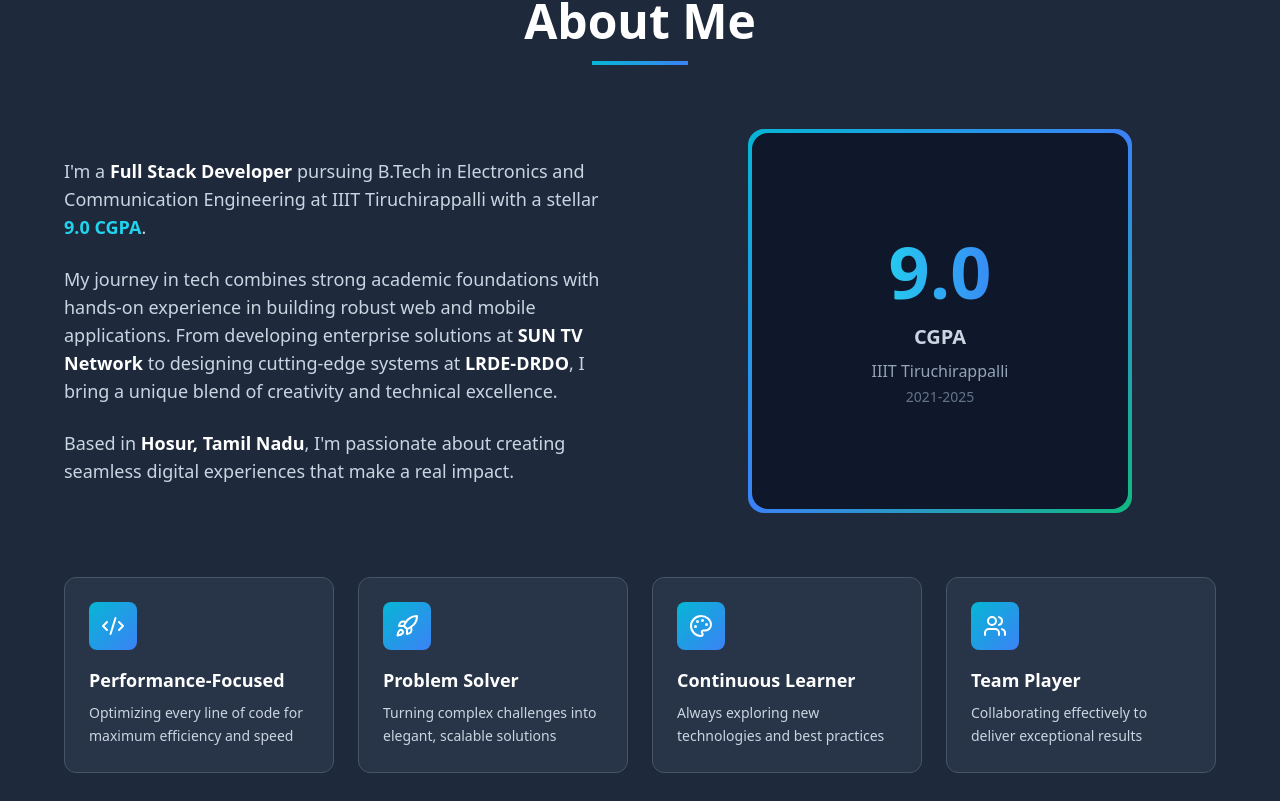
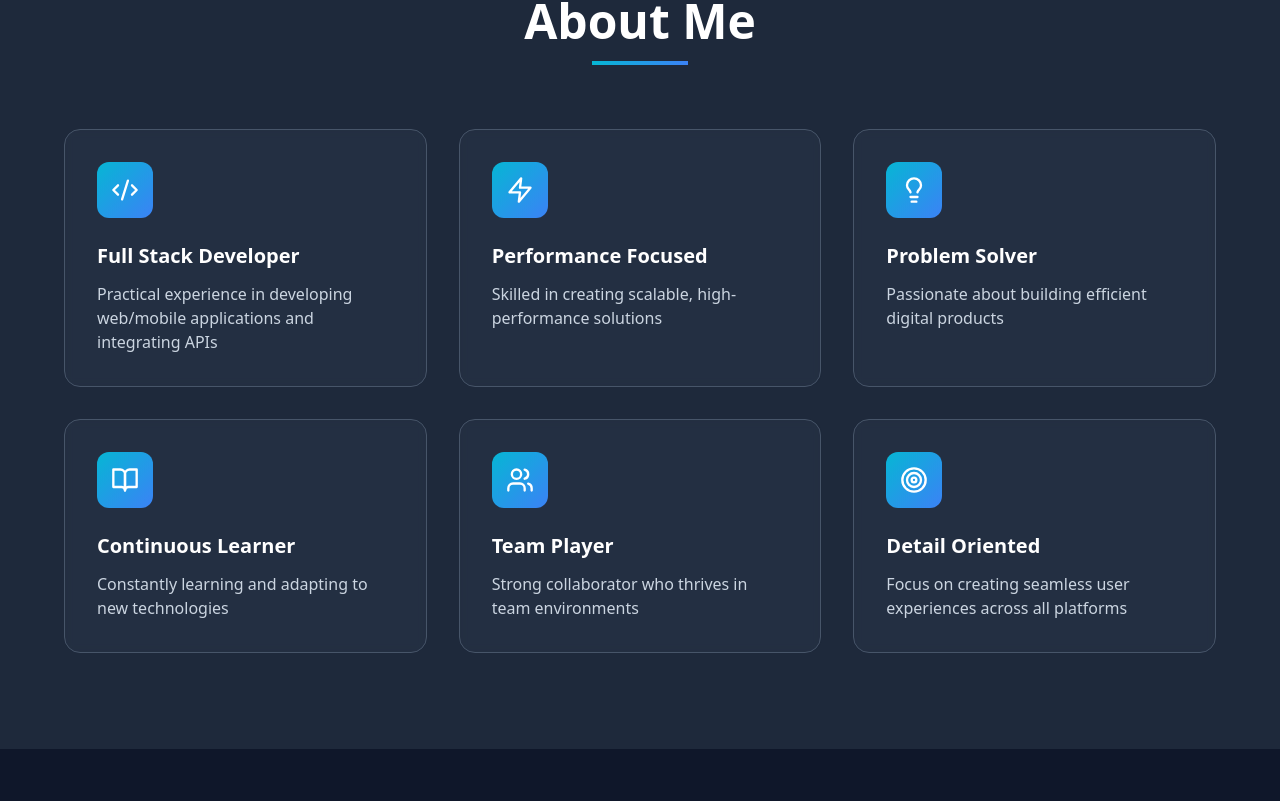
Before and after one commit to afriths/AfrithPortfolio, a React (Vite) app: page / in a window 1280 px wide. Shown: the part 899-1700 px from the top of the page. Built offline with nearby package versions, Linux system fonts and the light colour scheme.

Commit message:
Updated About.tsx

```diff
--- a/src/components/About.tsx
+++ b/src/components/About.tsx
@@ -1,26 +1,36 @@
-import { Code2, Palette, Rocket, Users } from 'lucide-react';
+import { Code2, Zap, Lightbulb, BookOpen, Users, Target } from 'lucide-react';
 
 export default function About() {
   const traits = [
     {
       icon: Code2,
-      title: 'Performance-Focused',
-      description: 'Optimizing every line of code for maximum efficiency and speed'
+      title: 'Full Stack Developer',
+      description: 'Practical experience in developing web/mobile applications and integrating APIs'
     },
     {
-      icon: Rocket,
-      title: 'Problem Solver',
-      description: 'Turning complex challenges into elegant, scalable solutions'
+      icon: Zap,
+      title: 'Performance Focused',
+      description: 'Skilled in creating scalable, high-performance solutions'
     },
     {
-      icon: Palette,
+      icon: Lightbulb,
+      title: 'Problem Solver',
+      description: 'Passionate about building efficient digital products'
+    },
+    {
+      icon: BookOpen,
       title: 'Continuous Learner',
-      description: 'Always exploring new technologies and best practices'
+      description: 'Constantly learning and adapting to new technologies'
     },
     {
       icon: Users,
       title: 'Team Player',
-      description: 'Collaborating effectively to deliver exceptional results'
+      description: 'Strong collaborator who thrives in team environments'
+    },
+    {
+      icon: Target,
+      title: 'Detail Oriented',
+      description: 'Focus on creating seamless user experiences across all platforms'
     }
   ];
 
@@ -35,48 +45,19 @@ export default function About() {
             <div className="w-24 h-1 bg-gradient-to-r from-cyan-500 to-blue-500 mx-auto"></div>
           </div>
 
-          <div className="grid md:grid-cols-2 gap-8 md:gap-12 items-center mb-12 md:mb-16">
-            <div className="space-y-4 md:space-y-6 order-2 md:order-1">
-              <p className="text-base md:text-lg text-slate-300 leading-relaxed">
-                I'm a <span className="font-semibold text-white">Full Stack Developer</span> pursuing B.Tech in Electronics and Communication Engineering at IIIT Tiruchirappalli with a stellar <span className="font-semibold text-cyan-400">9.0 CGPA</span>.
-              </p>
-              <p className="text-base md:text-lg text-slate-300 leading-relaxed">
-                My journey in tech combines strong academic foundations with hands-on experience in building robust web and mobile applications. From developing enterprise solutions at <span className="font-semibold text-white">SUN TV Network</span> to designing cutting-edge systems at <span className="font-semibold text-white">LRDE-DRDO</span>, I bring a unique blend of creativity and technical excellence.
-              </p>
-              <p className="text-base md:text-lg text-slate-300 leading-relaxed">
-                Based in <span className="font-semibold text-white">Hosur, Tamil Nadu</span>, I'm passionate about creating seamless digital experiences that make a real impact.
-              </p>
-            </div>
-
-            <div className="relative order-1 md:order-2">
-              <div className="aspect-square max-w-sm mx-auto rounded-2xl bg-gradient-to-br from-cyan-500 via-blue-500 to-emerald-500 p-1">
-                <div className="w-full h-full bg-slate-900 rounded-2xl flex items-center justify-center">
-                  <div className="text-center px-4">
-                    <div className="text-5xl sm:text-6xl md:text-7xl font-bold bg-clip-text text-transparent bg-gradient-to-r from-cyan-400 to-blue-500 mb-3 md:mb-4">
-                      9.0
-                    </div>
-                    <div className="text-slate-300 text-lg md:text-xl font-semibold">CGPA</div>
-                    <div className="text-slate-400 mt-2 text-sm md:text-base">IIIT Tiruchirappalli</div>
-                    <div className="text-slate-500 text-xs md:text-sm mt-1">2021-2025</div>
-                  </div>
-                </div>
-              </div>
-            </div>
-          </div>
-
-          <div className="grid grid-cols-1 sm:grid-cols-2 lg:grid-cols-4 gap-4 md:gap-6">
+          <div className="grid grid-cols-1 sm:grid-cols-2 lg:grid-cols-3 gap-6 md:gap-8">
             {traits.map((trait, index) => {
               const Icon = trait.icon;
               return (
                 <div
                   key={index}
-                  className="bg-slate-700/50 rounded-xl p-5 md:p-6 backdrop-blur-sm hover:bg-slate-700 transform hover:-translate-y-2 transition-all duration-300 border border-slate-600"
+                  className="bg-slate-700/30 rounded-2xl p-6 md:p-8 backdrop-blur-sm hover:bg-slate-700/50 transform hover:-translate-y-2 transition-all duration-300 border border-slate-600 hover:border-cyan-500/50"
                 >
-                  <div className="w-12 h-12 bg-gradient-to-br from-cyan-500 to-blue-500 rounded-lg flex items-center justify-center mb-4">
-                    <Icon className="w-6 h-6 text-white" />
+                  <div className="w-14 h-14 bg-gradient-to-br from-cyan-500 to-blue-500 rounded-xl flex items-center justify-center mb-4 md:mb-6">
+                    <Icon className="w-7 h-7 text-white" />
                   </div>
-                  <h3 className="text-base md:text-lg font-bold text-white mb-2">{trait.title}</h3>
-                  <p className="text-slate-300 text-sm leading-relaxed">{trait.description}</p>
+                  <h3 className="text-lg md:text-xl font-bold text-white mb-3">{trait.title}</h3>
+                  <p className="text-slate-300 text-sm md:text-base leading-relaxed">{trait.description}</p>
                 </div>
               );
             })}
--- a/src/components/Education.tsx
+++ b/src/components/Education.tsx
@@ -1,10 +1,34 @@
-import { GraduationCap, Award, BookOpen, Calendar } from 'lucide-react';
+import { GraduationCap, Award, Calendar } from 'lucide-react';
 
 export default function Education() {
+  const education = [
+    {
+      degree: 'B.Tech in Electronics and Communication Engineering',
+      institution: 'Indian Institute of Information Technology, Tiruchirappalli',
+      duration: '2021 - 2025',
+      performance: 'CGPA 9.0',
+      color: 'from-cyan-500 to-blue-500'
+    },
+    {
+      degree: 'XII (Senior Secondary)',
+      institution: 'Asian Christian High School, Hosur',
+      duration: '2020 - 2021',
+      performance: '95.4%',
+      color: 'from-blue-500 to-emerald-500'
+    },
+    {
+      degree: 'X (Secondary)',
+      institution: 'Asian Christian High School, Hosur',
+      duration: '2018 - 2019',
+      performance: '95.6%',
+      color: 'from-emerald-500 to-teal-500'
+    }
+  ];
+
   return (
     <section id="education" className="py-16 md:py-24 bg-slate-900">
       <div className="container mx-auto px-4 sm:px-6">
-        <div className="max-w-6xl mx-auto">
+        <div className="max-w-5xl mx-auto">
           <div className="text-center mb-12 md:mb-16">
             <h2 className="text-3xl sm:text-4xl md:text-5xl font-bold mb-4 text-white">
               Education
@@ -12,87 +36,37 @@ export default function Education() {
             <div className="w-24 h-1 bg-gradient-to-r from-cyan-500 to-blue-500 mx-auto"></div>
           </div>
 
-          <div className="bg-slate-800/50 rounded-3xl shadow-2xl overflow-hidden border border-slate-700 backdrop-blur-sm">
-            <div className="md:flex">
-              <div className="md:w-2/5 bg-gradient-to-br from-cyan-500 via-blue-500 to-emerald-500 p-8 md:p-12 flex items-center justify-center">
-                <div className="text-center">
-                  <div className="w-20 h-20 md:w-24 md:h-24 bg-white/20 backdrop-blur-sm rounded-full flex items-center justify-center mx-auto mb-4 md:mb-6 border-4 border-white/30">
-                    <GraduationCap className="w-10 h-10 md:w-12 md:h-12 text-white" />
-                  </div>
-                  <h3 className="text-2xl md:text-3xl font-bold text-white mb-2">B.Tech</h3>
-                  <p className="text-cyan-100 text-base md:text-lg px-4">Electronics and Communication Engineering</p>
-                </div>
-              </div>
+          <div className="relative">
+            <div className="absolute left-4 md:left-8 top-0 bottom-0 w-0.5 bg-gradient-to-b from-cyan-500 via-blue-500 to-emerald-500"></div>
 
-              <div className="md:w-3/5 p-6 md:p-12">
-                <div className="space-y-6 md:space-y-8">
-                  <div>
-                    <h4 className="text-xl md:text-2xl font-bold text-white mb-2">
-                      Indian Institute of Information Technology, Tiruchirappalli
-                    </h4>
-                    <div className="flex items-center gap-2 text-slate-400 mb-4 md:mb-6">
-                      <Calendar className="w-4 h-4 flex-shrink-0" />
-                      <span className="text-sm md:text-base">2021 - 2025</span>
+            <div className="space-y-8 md:space-y-12">
+              {education.map((edu, index) => (
+                <div key={index} className="relative pl-12 md:pl-20">
+                  <div className="absolute left-2.5 md:left-5 top-2 w-3 h-3 md:w-4 md:h-4 bg-gradient-to-r from-cyan-500 to-blue-500 rounded-full border-4 border-slate-900 z-10"></div>
+
+                  <div className="bg-slate-800/50 rounded-2xl p-5 md:p-8 backdrop-blur-sm hover:bg-slate-800 transition-all duration-300 border border-slate-700 hover:border-cyan-500/50 transform hover:-translate-y-1">
+                    <div className={`inline-block px-3 py-1 md:px-4 md:py-1 bg-gradient-to-r ${edu.color} rounded-full text-white text-xs md:text-sm font-semibold mb-3 md:mb-4`}>
+                      {edu.duration}
+                    </div>
+
+                    <h3 className="text-xl md:text-2xl font-bold text-white mb-2">
+                      {edu.degree}
+                    </h3>
+
+                    <div className="flex flex-col sm:flex-row sm:items-center gap-2 sm:gap-4 mb-3 md:mb-4">
+                      <div className="flex items-center gap-2 text-cyan-400">
+                        <GraduationCap className="w-4 h-4 flex-shrink-0" />
+                        <span className="font-semibold text-sm md:text-base">{edu.institution}</span>
+                      </div>
+                    </div>
+
+                    <div className="flex items-center gap-2">
+                      <Award className="w-5 h-5 text-emerald-400 flex-shrink-0" />
+                      <span className="text-slate-300 font-semibold text-base md:text-lg">{edu.performance}</span>
                     </div>
                   </div>
-
-                  <div className="grid grid-cols-1 sm:grid-cols-3 gap-4 md:gap-6">
-                    <div className="bg-slate-700/50 rounded-xl p-4 md:p-6 border border-slate-600">
-                      <div className="flex items-center gap-3 mb-3">
-                        <div className="w-10 h-10 bg-gradient-to-br from-cyan-500 to-blue-500 rounded-lg flex items-center justify-center flex-shrink-0">
-                          <Award className="w-5 h-5 text-white" />
-                        </div>
-                        <h5 className="font-semibold text-white text-sm md:text-base">CGPA</h5>
-                      </div>
-                      <p className="text-2xl md:text-3xl font-bold bg-clip-text text-transparent bg-gradient-to-r from-cyan-400 to-blue-500">
-                        9.0
-                      </p>
-                    </div>
-
-                    <div className="bg-slate-700/50 rounded-xl p-4 md:p-6 border border-slate-600">
-                      <div className="flex items-center gap-3 mb-3">
-                        <div className="w-10 h-10 bg-gradient-to-br from-blue-500 to-emerald-500 rounded-lg flex items-center justify-center flex-shrink-0">
-                          <BookOpen className="w-5 h-5 text-white" />
-                        </div>
-                        <h5 className="font-semibold text-white text-sm md:text-base">Focus</h5>
-                      </div>
-                      <p className="text-xs md:text-sm text-slate-300 leading-relaxed">
-                        Software Engineering
-                      </p>
-                    </div>
-
-                    <div className="bg-slate-700/50 rounded-xl p-4 md:p-6 border border-slate-600">
-                      <div className="flex items-center gap-3 mb-3">
-                        <div className="w-10 h-10 bg-gradient-to-br from-emerald-500 to-teal-500 rounded-lg flex items-center justify-center flex-shrink-0">
-                          <GraduationCap className="w-5 h-5 text-white" />
-                        </div>
-                        <h5 className="font-semibold text-white text-sm md:text-base">Degree</h5>
-                      </div>
-                      <p className="text-xs md:text-sm text-slate-300 leading-relaxed">
-                        Bachelor of Technology
-                      </p>
-                    </div>
-                  </div>
-
-                  <div className="bg-slate-700/30 rounded-xl p-4 md:p-6 border border-slate-600">
-                    <h5 className="font-semibold text-white mb-3 text-sm md:text-base">Key Achievements</h5>
-                    <ul className="space-y-2">
-                      <li className="flex items-start gap-3 text-slate-300">
-                        <span className="w-1.5 h-1.5 bg-cyan-500 rounded-full mt-2 flex-shrink-0"></span>
-                        <span className="text-xs md:text-sm">Maintained excellent academic performance with 9.0 CGPA</span>
-                      </li>
-                      <li className="flex items-start gap-3 text-slate-300">
-                        <span className="w-1.5 h-1.5 bg-cyan-500 rounded-full mt-2 flex-shrink-0"></span>
-                        <span className="text-xs md:text-sm">Specialized in full-stack development and mobile applications</span>
-                      </li>
-                      <li className="flex items-start gap-3 text-slate-300">
-                        <span className="w-1.5 h-1.5 bg-cyan-500 rounded-full mt-2 flex-shrink-0"></span>
-                        <span className="text-xs md:text-sm">Completed multiple industry internships during academic tenure</span>
-                      </li>
-                    </ul>
-                  </div>
                 </div>
-              </div>
+              ))}
             </div>
           </div>
         </div>
```
